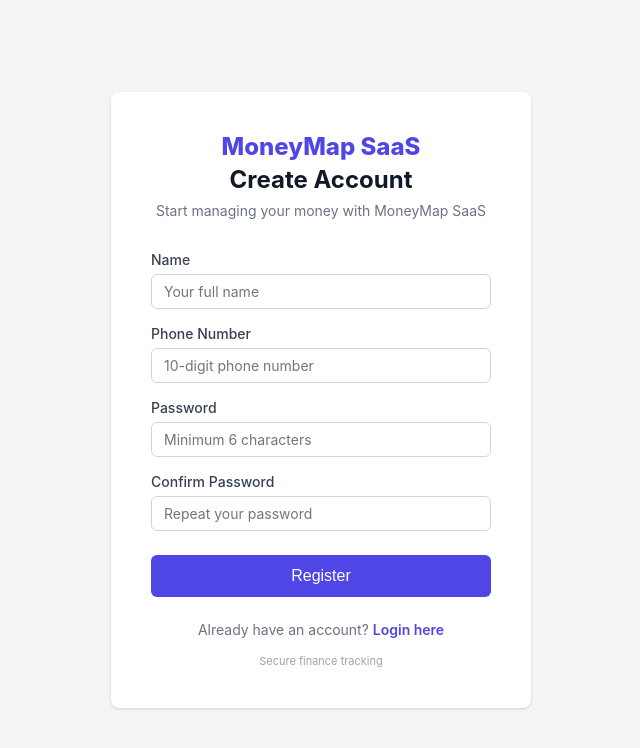
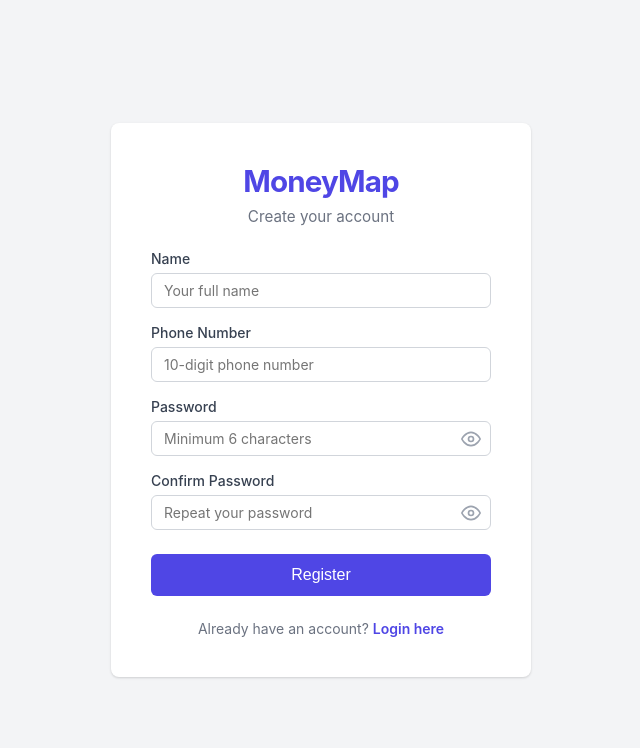
Before and after one commit to skillgovindan/MoneyMap-Saas, a React app in the folder frontend/: page /register in a window 1280 px wide. Shown: the top 748 px of the page, without its empty margins (319-959 px from the left). Built offline with nearby package versions, Linux system fonts and the light colour scheme; no server answers; the HTML template or start-up script is replaced by a standard one.

Commit message:
feat: implement login and registration pages with form validation and auth service integration

```diff
--- a/frontend/src/pages/Login.jsx
+++ b/frontend/src/pages/Login.jsx
@@ -30,13 +30,12 @@ const Login = () => {
   return (
     <div className="auth-container">
       <div className="page-container auth-card">
-        <div className="auth-header">
-          <div className="auth-brand">MoneyMap SaaS</div>
-          <h1 className="auth-title">Welcome Back</h1>
-          <p className="auth-subtitle">Login to continue to MoneyMap SaaS</p>
+        <div className="auth-header" style={{ marginBottom: '24px' }}>
+          <h1 className="auth-brand" style={{ fontSize: '1.85rem', fontWeight: '700', letterSpacing: '-0.03em', marginBottom: '8px' }}>MoneyMap</h1>
+          <p className="auth-subtitle" style={{ fontSize: '0.95rem' }}>Sign in to your account</p>
         </div>
 
-        {error && <div className="error-state">{error}</div>}
+        {error && <div className="error-state" style={{ padding: '10px 14px', fontSize: '0.875rem' }}>{error}</div>}
 
         <form onSubmit={handleSubmit} style={{ textAlign: 'left' }}>
           <div className="form-group">
@@ -82,9 +81,6 @@ const Login = () => {
             Don't have an account?{' '}
             <Link to="/register" className="auth-link">Register here</Link>
           </p>
-          <p style={{ marginTop: '16px', fontSize: '11px', color: '#9ca3af' }}>
-            Secure finance tracking
-          </p>
         </div>
       </div>
     </div>
--- a/frontend/src/pages/Register.jsx
+++ b/frontend/src/pages/Register.jsx
@@ -1,12 +1,22 @@
 import React, { useState } from 'react';
 import { useNavigate, Link } from 'react-router-dom';
 import authService from '../services/authService';
+
+const Eye = () => (
+  <svg width="20" height="20" viewBox="0 0 24 24" fill="none" stroke="currentColor" strokeWidth="2" strokeLinecap="round" strokeLinejoin="round"><path d="M1 12s4-8 11-8 11 8 11 8-4 8-11 8-11-8-11-8z"></path><circle cx="12" cy="12" r="3"></circle></svg>
+);
+
+const EyeOff = () => (
+  <svg width="20" height="20" viewBox="0 0 24 24" fill="none" stroke="currentColor" strokeWidth="2" strokeLinecap="round" strokeLinejoin="round"><path d="M17.94 17.94A10.07 10.07 0 0 1 12 20c-7 0-11-8-11-8a18.45 18.45 0 0 1 5.06-5.94M9.9 4.24A9.12 9.12 0 0 1 12 4c7 0 11 8 11 8a18.5 18.5 0 0 1-2.16 3.19m-6.72-1.07a3 3 0 1 1-4.24-4.24"></path><line x1="1" y1="1" x2="23" y2="23"></line></svg>
+);
 
 const Register = () => {
   const navigate = useNavigate();
   const [form, setForm] = useState({ name: '', phoneNumber: '', password: '', confirmPassword: '' });
   const [error, setError] = useState('');
   const [loading, setLoading] = useState(false);
+  const [showPassword, setShowPassword] = useState(false);
+  const [showConfirmPassword, setShowConfirmPassword] = useState(false);
 
   const handleChange = (e) => {
     setForm({ ...form, [e.target.name]: e.target.value });
@@ -44,13 +54,12 @@ const Register = () => {
   return (
     <div className="auth-container">
       <div className="page-container auth-card">
-        <div className="auth-header">
-          <div className="auth-brand">MoneyMap SaaS</div>
-          <h1 className="auth-title">Create Account</h1>
-          <p className="auth-subtitle">Start managing your money with MoneyMap SaaS</p>
+        <div className="auth-header" style={{ marginBottom: '24px' }}>
+          <h1 className="auth-brand" style={{ fontSize: '1.85rem', fontWeight: '700', letterSpacing: '-0.03em', marginBottom: '8px' }}>MoneyMap</h1>
+          <p className="auth-subtitle" style={{ fontSize: '0.95rem' }}>Create your account</p>
         </div>
 
-        {error && <div className="error-state">{error}</div>}
+        {error && <div className="error-state" style={{ padding: '10px 14px', fontSize: '0.875rem' }}>{error}</div>}
 
         <form onSubmit={handleSubmit} style={{ textAlign: 'left' }}>
           <div className="form-group">
@@ -83,31 +92,53 @@ const Register = () => {
 
           <div className="form-group">
             <label className="form-label" htmlFor="password">Password</label>
+            <div style={{ position: 'relative' }}>
               <input
                 id="password"
                 name="password"
-              type="password"
+                type={showPassword ? "text" : "password"}
                 className="form-input"
                 placeholder="Minimum 6 characters"
                 value={form.password}
                 onChange={handleChange}
                 required
                 minLength={6}
+                style={{ paddingRight: '40px' }}
               />
+              <button
+                type="button"
+                onClick={() => setShowPassword(!showPassword)}
+                style={{ position: 'absolute', right: '10px', top: '50%', transform: 'translateY(-50%)', background: 'none', border: 'none', cursor: 'pointer', color: '#9ca3af', display: 'flex', alignItems: 'center' }}
+                title={showPassword ? "Hide password" : "Show password"}
+              >
+                {showPassword ? <EyeOff /> : <Eye />}
+              </button>
+            </div>
           </div>
 
           <div className="form-group">
             <label className="form-label" htmlFor="confirmPassword">Confirm Password</label>
+            <div style={{ position: 'relative' }}>
               <input
                 id="confirmPassword"
                 name="confirmPassword"
-              type="password"
+                type={showConfirmPassword ? "text" : "password"}
                 className="form-input"
                 placeholder="Repeat your password"
                 value={form.confirmPassword}
                 onChange={handleChange}
                 required
+                style={{ paddingRight: '40px' }}
               />
+              <button
+                type="button"
+                onClick={() => setShowConfirmPassword(!showConfirmPassword)}
+                style={{ position: 'absolute', right: '10px', top: '50%', transform: 'translateY(-50%)', background: 'none', border: 'none', cursor: 'pointer', color: '#9ca3af', display: 'flex', alignItems: 'center' }}
+                title={showConfirmPassword ? "Hide password" : "Show password"}
+              >
+                {showConfirmPassword ? <EyeOff /> : <Eye />}
+              </button>
+            </div>
           </div>
 
           <button
@@ -125,9 +156,6 @@ const Register = () => {
             Already have an account?{' '}
             <Link to="/login" className="auth-link">Login here</Link>
           </p>
-          <p style={{ marginTop: '16px', fontSize: '11px', color: '#9ca3af' }}>
-            Secure finance tracking
-          </p>
         </div>
       </div>
     </div>
```
Lines whose indentation alone changed are shown as unchanged.
